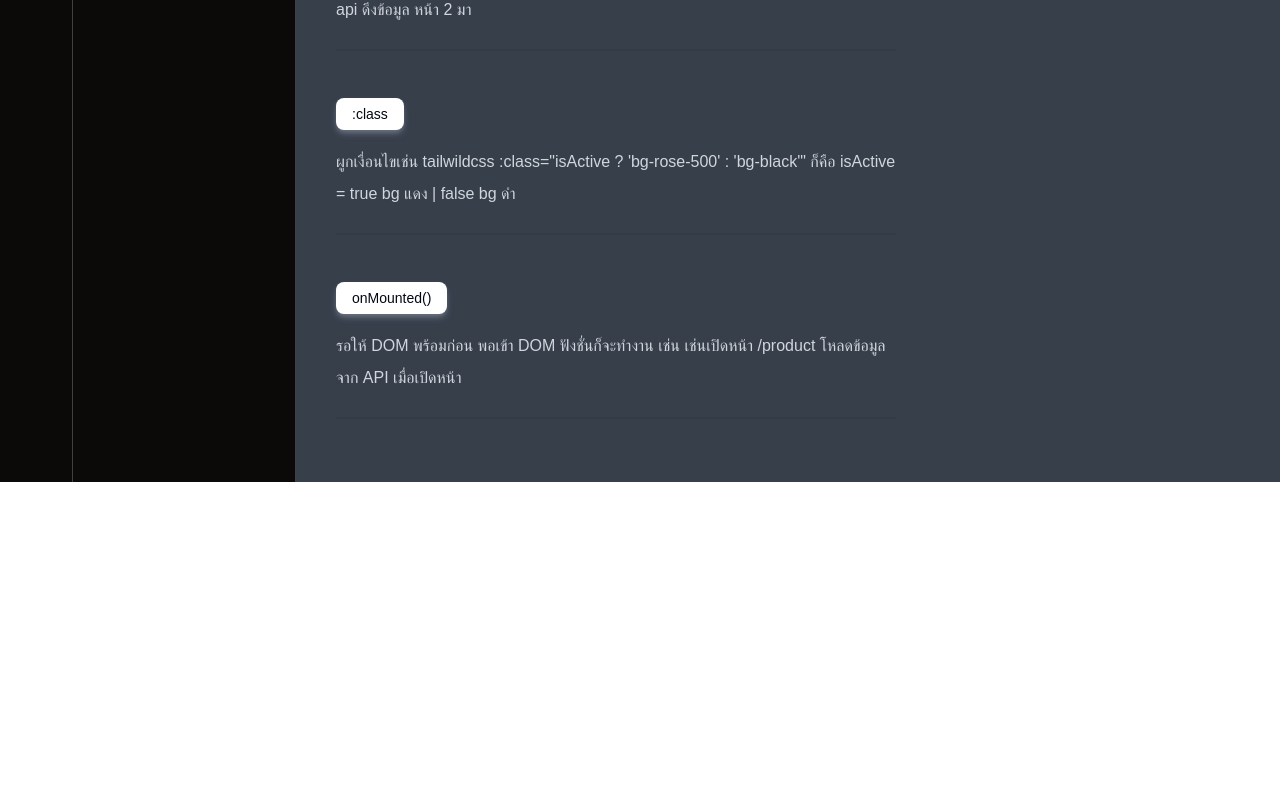
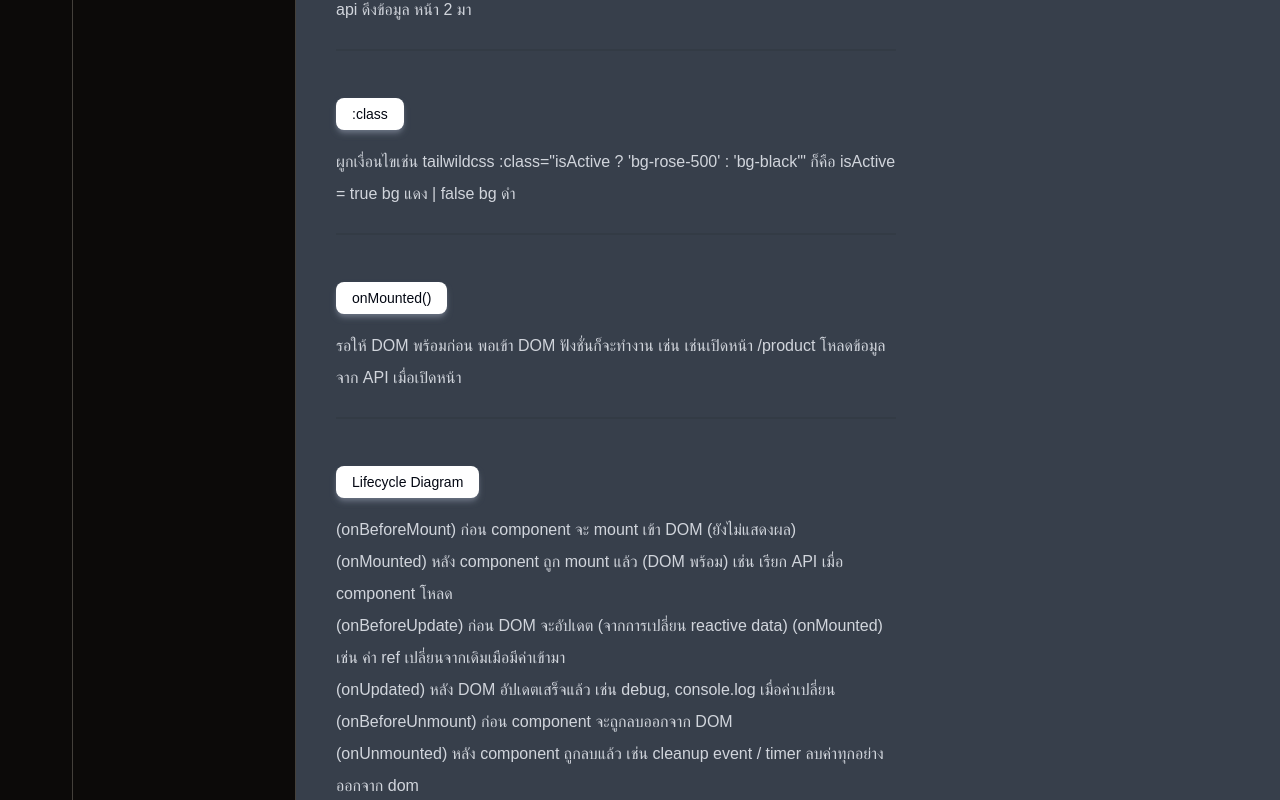
Before and after one commit to balldev1/portfolio, a Vue app in the folder frontend/: page /vue in a window 1280 px wide. Shown: the part 2000-2800 px from the top of the page. Before the commit the page ends 2482 px from the top, so only its background shows below. Built offline with nearby package versions, Linux system fonts and the light colour scheme; a web font is replaced by a local one.

Commit message:
lifecycle

```diff
--- a/frontend/src/components/project/note/Vue.vue
+++ b/frontend/src/components/project/note/Vue.vue
@@ -159,7 +159,41 @@
         </div>
         <div className="divider "></div>
       </div>
+
+      <!-- Lifecycle Diagram  -->
+      <div ref="lifecycleRef">
+        <div class="flex flex-col gap-4">
+          <h2
+            class="text-gray-950 border-none text-balance mt-2 badge bg-white p-4 shadow-md shadow-gray-500"
+          >
+            Lifecycle Diagram
+          </h2>
+          <h2 class="text-gray-300 leading-8">
+            (onBeforeMount) ก่อน component จะ mount เข้า DOM (ยังไม่แสดงผล)
+            <br />
+            (onMounted) หลัง component ถูก mount แล้ว (DOM พร้อม) เช่น เรียก API
+            เมื่อ component โหลด
+            <br />
+            (onBeforeUpdate) ก่อน DOM จะอัปเดต (จากการเปลี่ยน reactive data)
+            (onMounted) เช่น ค่า ref เปลี่ยนจากเดิมเมือมีค่าเข้ามา
+            <br />
+            (onUpdated) หลัง DOM อัปเดตเสร็จแล้ว เช่น debug, console.log
+            เมื่อค่าเปลี่ยน
+            <br />
+            (onBeforeUnmount) ก่อน component จะถูกลบออกจาก DOM
+            <br />
+            (onUnmounted) หลัง component ถูกลบแล้ว เช่น cleanup event / timer
+            ลบค่าทุกอย่างออกจาก dom
+            <br />
+          </h2>
+        </div>
+        <div class="mt-5 flex flex-col gap-5 w-full items-center">
+          <img src="/project/lifecycle.png" loading="lazy" class="w-full" />
+        </div>
+        <div className="divider "></div>
+      </div>
     </div>
+
     <!-- เมนู sticky -->
     <div class="w-80 sticky top-24 self-start -balance">
       <button
@@ -188,7 +222,8 @@ type SectionName =
   | "computed"
   | "watch"
   | "class"
-  | "onmounted";
+  | "onmounted"
+  | "lifecycle";
 
 const activeSection = ref<SectionName | null>(null);
 
@@ -200,6 +235,7 @@ const refsMap: Record<SectionName, any> = {
   watch: ref<HTMLElement | null>(null),
   onmounted: ref<HTMLElement | null>(null),
   class: ref<HTMLElement | null>(null),
+  lifecycle: ref<HTMLElement | null>(null),
 };
 
 const sections: { name: SectionName; label: string }[] = [
@@ -210,6 +246,7 @@ const sections: { name: SectionName; label: string }[] = [
   { name: "watch", label: "watch()" },
   { name: "onmounted", label: "onMounted()" },
   { name: "class", label: ":class" },
+  { name: "lifecycle", label: "Lifecycle" },
 ];
 
 const scrollTo = (section: SectionName) => {
@@ -224,4 +261,5 @@ const computedRef = refsMap.computed;
 const watchRef = refsMap.watch;
 const classRef = refsMap.class;
 const onMountedRef = refsMap.onmounted;
+const lifecycleRef = refsMap.lifecycle;
 </script>
```
Also changed, not shown: frontend/public/project/lifecycle.png (added).
